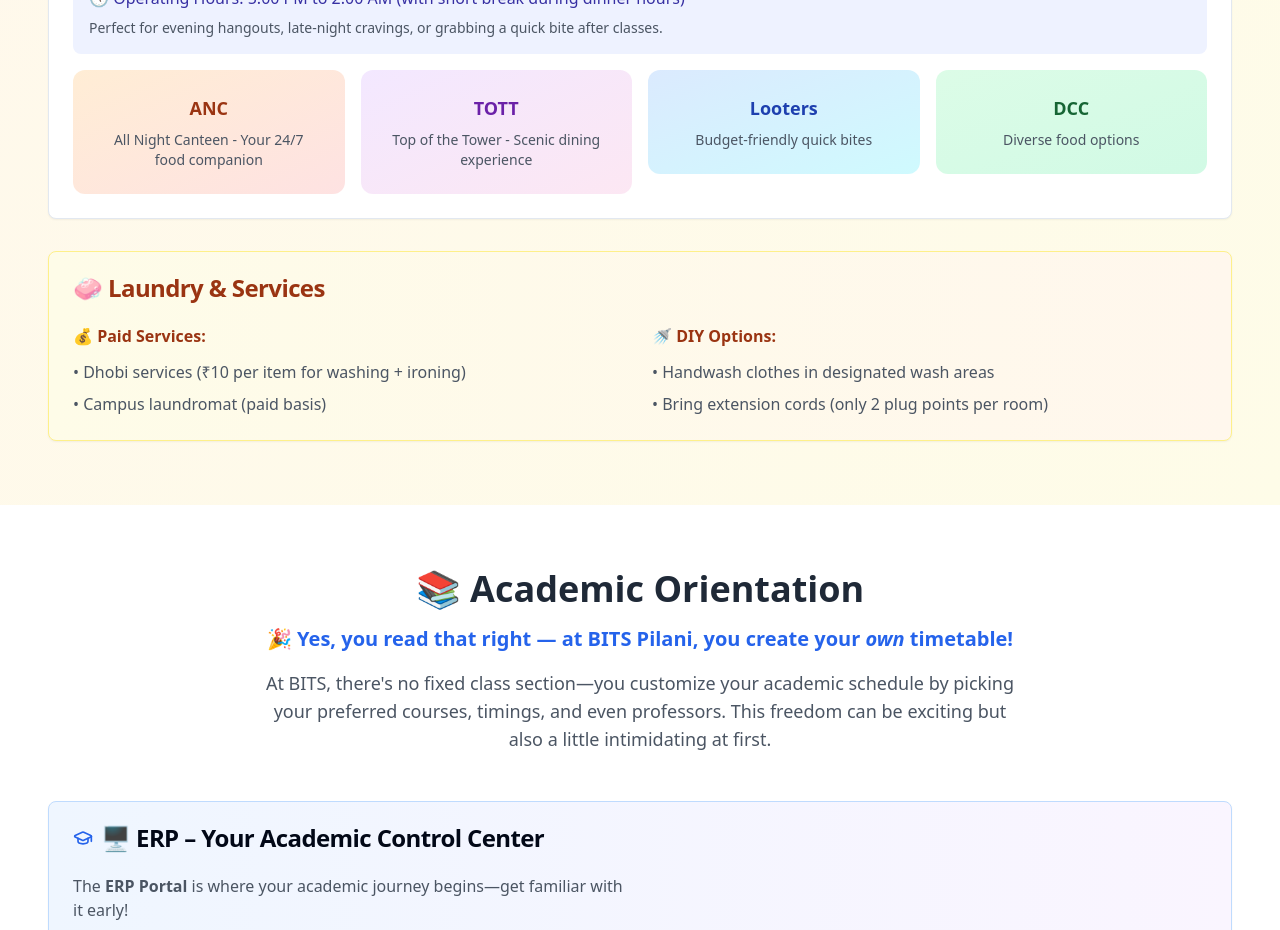
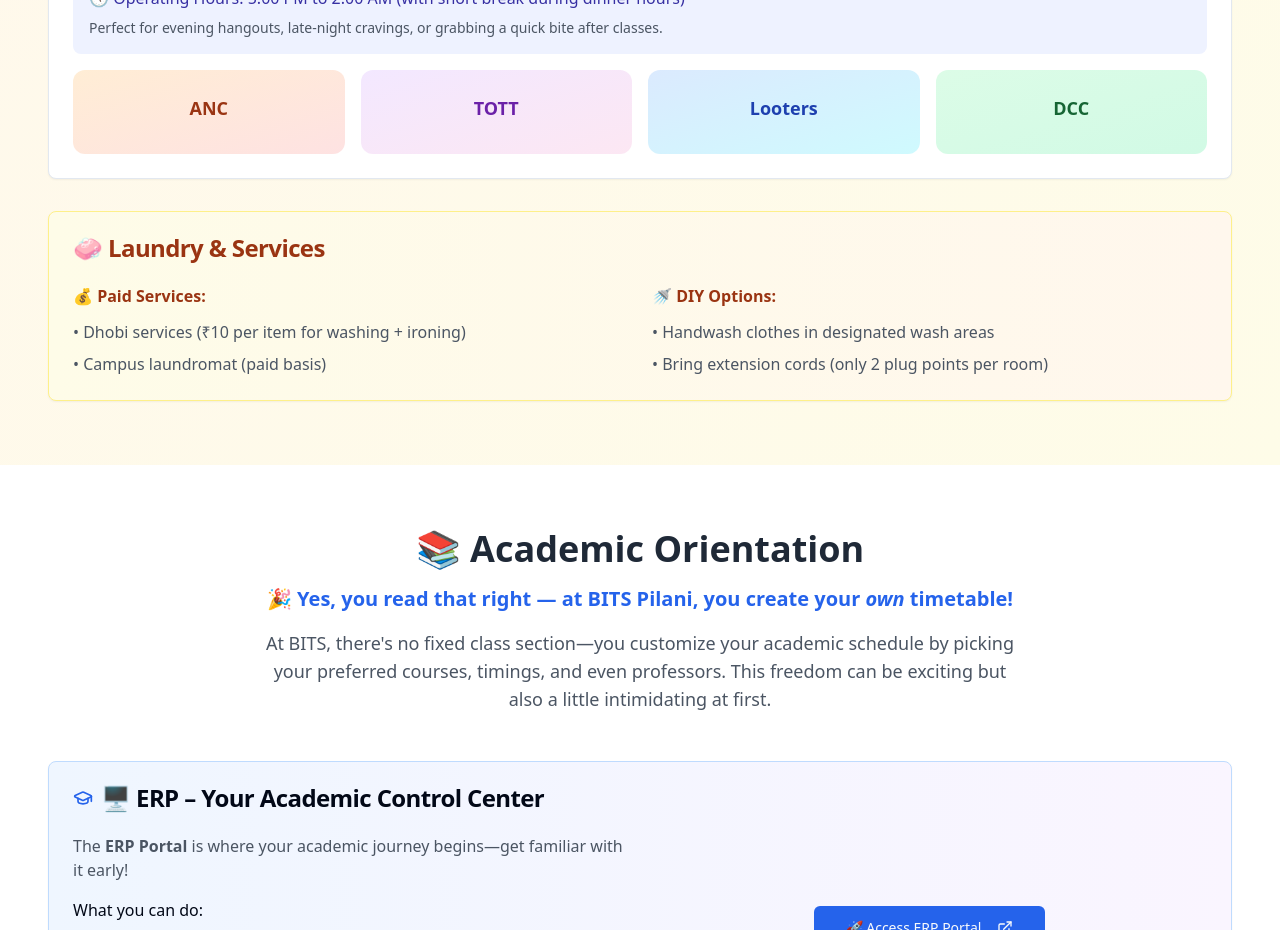
Before and after one commit to DakshJhanjari/lifeat-bitsp, a React (Vite) app: page / in a window 1280 px wide. Shown: the part 4000-4930 px from the top of the page. Built offline with nearby package versions, Linux system fonts and the light colour scheme; no server answers; the database is empty.

Commit message:
Remove eatery descriptions
Removes the descriptions of the campus eateries from the MessAndFood section.

```diff
--- a/src/components/sections/MessAndFood.tsx
+++ b/src/components/sections/MessAndFood.tsx
@@ -1,4 +1,3 @@
-
 import { Card, CardContent, CardDescription, CardHeader, CardTitle } from "@/components/ui/card";
 import { Button } from "@/components/ui/button";
 import { Utensils, Coffee, ShoppingCart, Clock, ExternalLink, Store } from "lucide-react";
@@ -156,25 +155,21 @@ const MessAndFood = () => {
               <div className="text-center">
                 <div className="bg-gradient-to-br from-orange-100 to-red-100 p-6 rounded-xl">
                   <h4 className="font-bold text-orange-800 text-lg mb-2">ANC</h4>
-                  <p className="text-sm text-gray-600">All Night Canteen - Your 24/7 food companion</p>
                 </div>
               </div>
               <div className="text-center">
                 <div className="bg-gradient-to-br from-purple-100 to-pink-100 p-6 rounded-xl">
                   <h4 className="font-bold text-purple-800 text-lg mb-2">TOTT</h4>
-                  <p className="text-sm text-gray-600">Top of the Tower - Scenic dining experience</p>
                 </div>
               </div>
               <div className="text-center">
                 <div className="bg-gradient-to-br from-blue-100 to-cyan-100 p-6 rounded-xl">
                   <h4 className="font-bold text-blue-800 text-lg mb-2">Looters</h4>
-                  <p className="text-sm text-gray-600">Budget-friendly quick bites</p>
                 </div>
               </div>
               <div className="text-center">
                 <div className="bg-gradient-to-br from-green-100 to-emerald-100 p-6 rounded-xl">
                   <h4 className="font-bold text-green-800 text-lg mb-2">DCC</h4>
-                  <p className="text-sm text-gray-600">Diverse food options</p>
                 </div>
               </div>
             </div>
```
